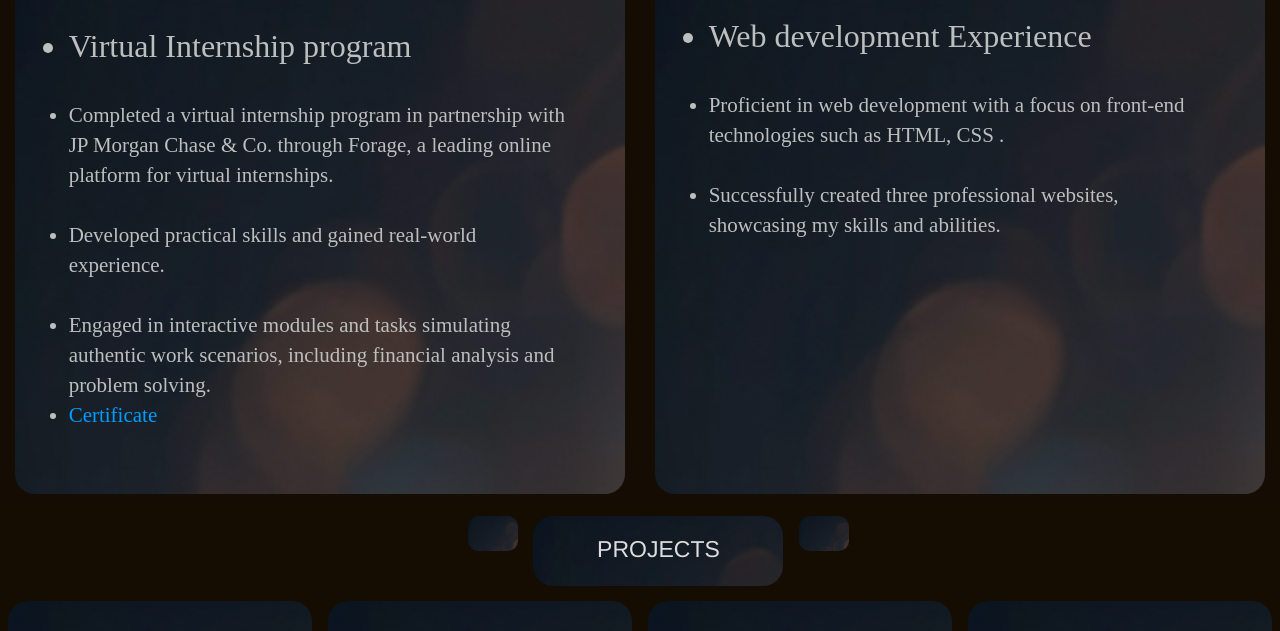
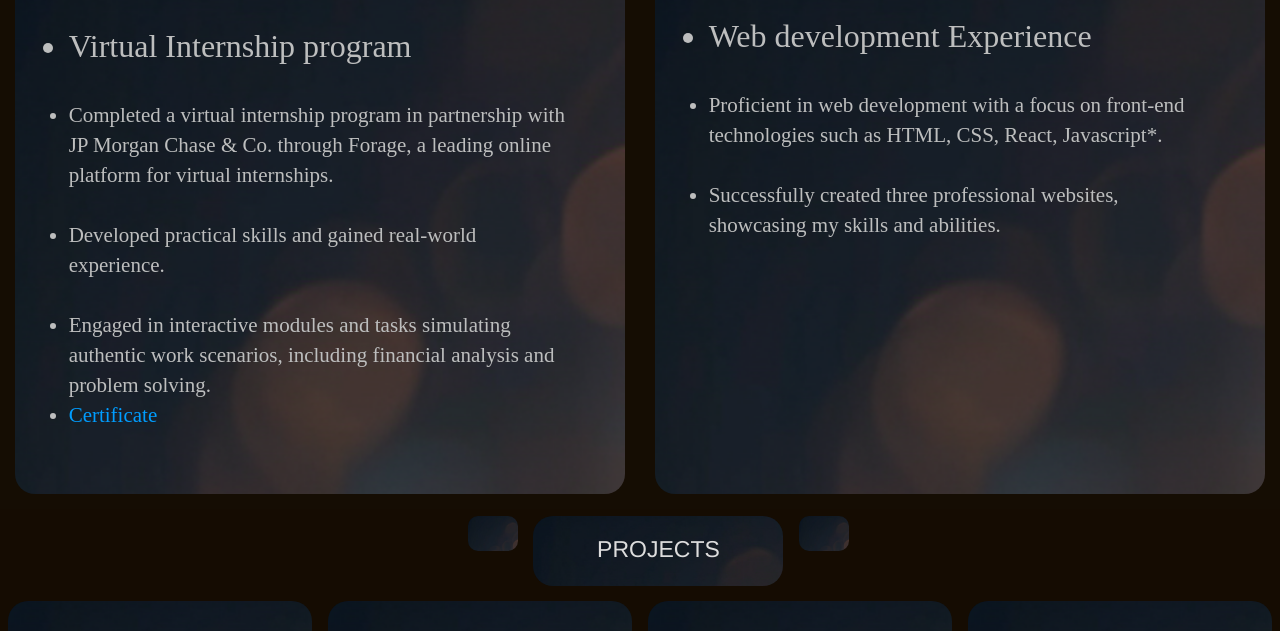
Before and after one commit to yogeshsaii/myportfolio, a plain HTML site: page index.html in a window 1280 px wide. Shown: the part 3875-4506 px from the top of the page. Drawn offline with nearby package versions, Linux system fonts and the light colour scheme.

Commit message:
Update index.html

```diff
--- a/index.html
+++ b/index.html
@@ -218,7 +218,7 @@
             <ul>
                 <li>Web development Experience</li><br>
                 <li>Proficient in web development with a focus on front-end technologies such as HTML,
-                    CSS .
+                    CSS, React, Javascript*.
                 </li> <br>
                 <li>Successfully created three professional websites, showcasing my skills and abilities.</li>
             </ul>
```
